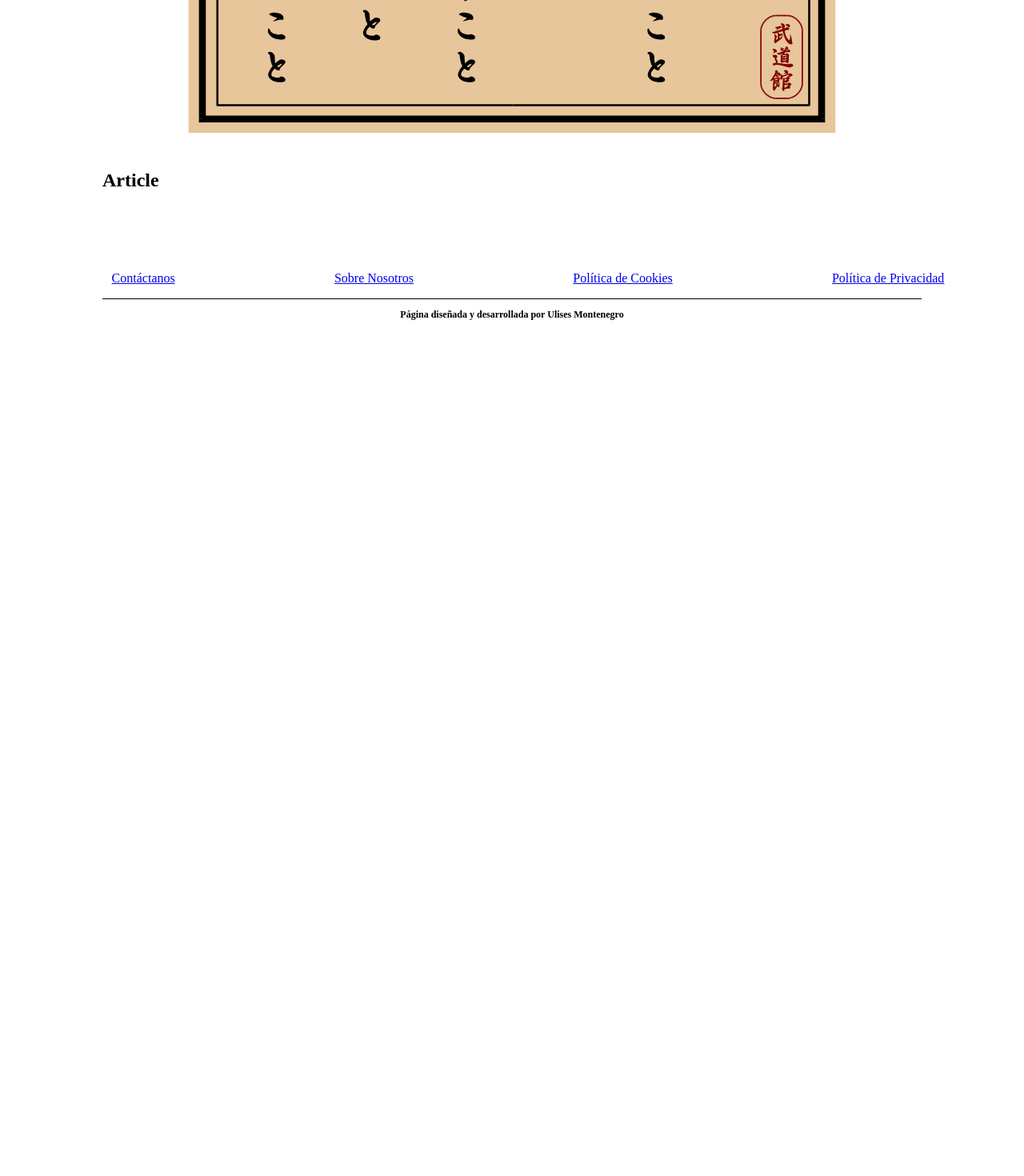
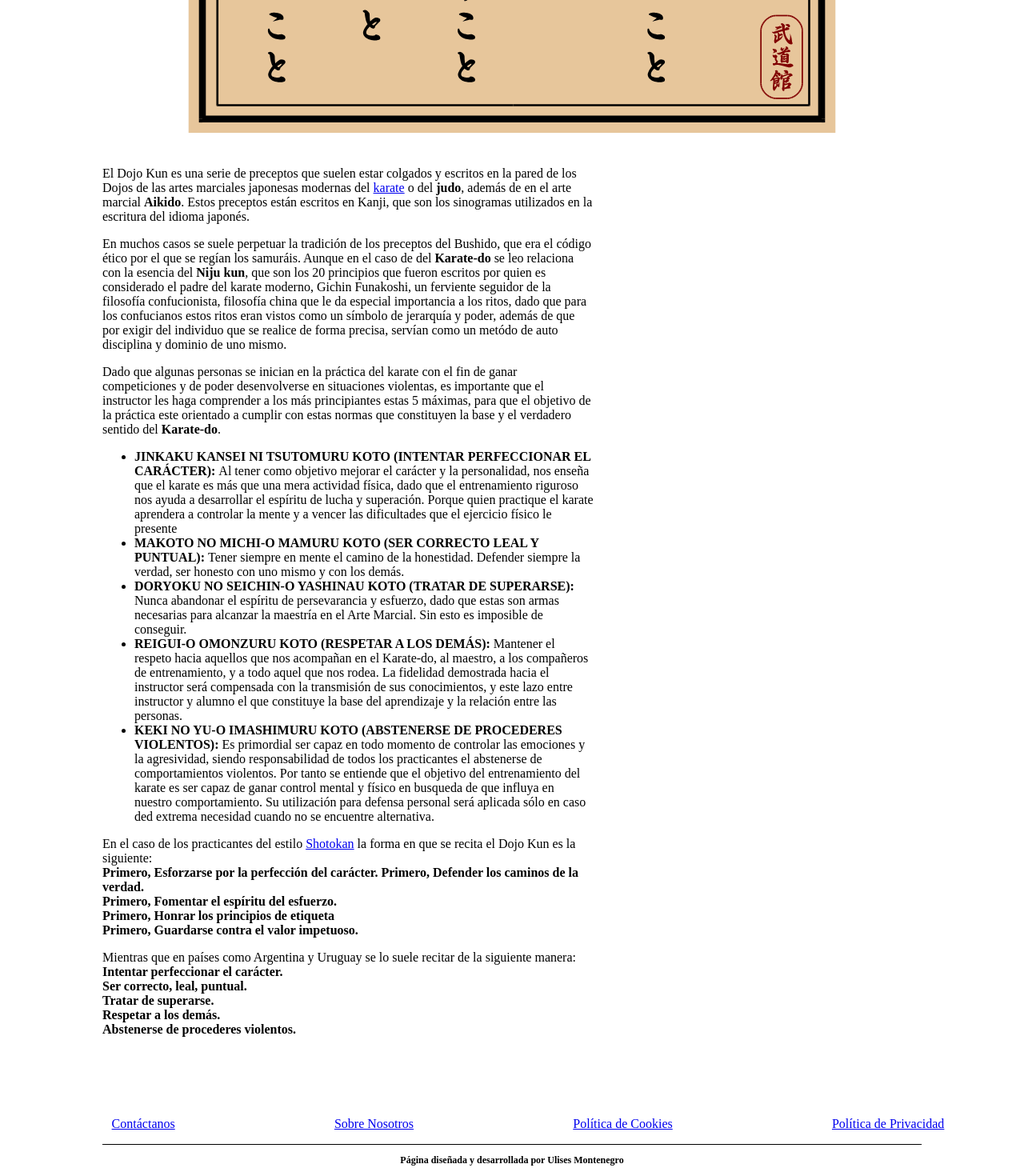
Before and after one commit to Ulise22/karate-info, a Next.js app: page /articulos/dojo-kun in a window 1280 px wide. Shown: the part 747-2217 px from the top of the page at 80% size. Before the commit the page ends 1160 px from the top, so only its background shows below. Built offline with nearby package versions, Linux system fonts and the light colour scheme; a web font is replaced by a local one.

Commit message:
Dojo-kun article done

```diff
--- a/src/app/articulos/(articles-list)/(0-10)/dojo-kun/page.tsx
+++ b/src/app/articulos/(articles-list)/(0-10)/dojo-kun/page.tsx
@@ -1,14 +1,36 @@
 import ArticlesHero from '@/components/ArticlesHero'
 import styles from '../../../article.module.css'
 import dojo from '@/assets/homepage/articles/dojo_kun.svg'
+import Link from 'next/link'
 
 export default function DojoKun () {
     return(
         <main className={styles.article}>
             <ArticlesHero title='Dojo Kun' img={dojo} />
             <section className={styles.article__container}>
-                <h1>Article</h1>
-            </section>
+                <p>El Dojo Kun es una serie de preceptos que suelen estar colgados y escritos en la pared de los Dojos de las artes marciales japonesas modernas del <Link href='/articulos/karate-do'>karate</Link> o del <b>judo</b>, además de en el arte marcial <b>Aikido</b>. Estos preceptos están escritos en Kanji, que son los sinogramas utilizados en la escritura del idioma japonés.</p>
+                <p>En muchos casos se suele perpetuar la tradición de los preceptos del Bushido, que era el código ético por el que se regían los samuráis. Aunque en el caso de del <b>Karate-do</b> se leo relaciona con la esencia del <b>Niju kun</b>, que son los 20 principios que fueron escritos por quien es considerado el padre del karate moderno, Gichin Funakoshi, un ferviente seguidor de la filosofía confucionista, filosofía china que le da especial importancia a los ritos, dado que para los confucianos estos ritos eran vistos como un símbolo de jerarquía y poder, además de que por exigir del individuo que se realice de forma precisa, servían como un metódo de auto disciplina y dominio de uno mismo.</p>
+                <p>Dado que algunas personas se inician en la práctica del karate con el fin de ganar competiciones y de poder desenvolverse en situaciones violentas, es importante que el instructor les haga comprender a los más principiantes estas 5 máximas, para que el objetivo de la práctica este orientado a cumplir con estas normas que constituyen la base y el verdadero sentido del <b>Karate-do</b>.</p>
+                <ul>
+                    <li><b>JINKAKU KANSEI NI TSUTOMURU KOTO (INTENTAR PERFECCIONAR EL CARÁCTER): </b>Al tener como objetivo mejorar el carácter y la personalidad, nos enseña que el karate es más que una mera actividad física, dado que el entrenamiento riguroso nos ayuda a desarrollar el espíritu de lucha y superación. Porque quien practique el karate aprendera a controlar la mente y a vencer las dificultades que el ejercicio físico le presente</li>
+                    <li><b>MAKOTO NO MICHI-O MAMURU KOTO (SER CORRECTO LEAL Y PUNTUAL): </b>Tener siempre en mente el camino de la honestidad. Defender siempre la verdad, ser honesto con uno mismo y con los demás.</li>
+                    <li><b>DORYOKU NO SEICHIN-O YASHINAU KOTO (TRATAR DE SUPERARSE): </b>Nunca abandonar el espíritu de persevarancia y esfuerzo, dado que estas son armas necesarias para alcanzar la maestría en el Arte Marcial. Sin esto es imposible de conseguir.</li>
+                    <li><b>REIGUI-O OMONZURU KOTO (RESPETAR A LOS DEMÁS): </b>Mantener el respeto hacia aquellos que nos acompañan en el Karate-do, al maestro, a los compañeros de entrenamiento, y a todo aquel que nos rodea. La fidelidad demostrada hacia el instructor será compensada con la transmisión de sus conocimientos, y este lazo entre instructor y alumno el que constituye la base del aprendizaje y la relación entre las personas.</li>
+                    <li><b>KEKI NO YU-O IMASHIMURU KOTO (ABSTENERSE DE PROCEDERES VIOLENTOS): </b>Es primordial ser capaz en todo momento de controlar las emociones y la agresividad, siendo responsabilidad de todos los practicantes el abstenerse de comportamientos violentos. Por tanto se entiende que el objetivo del entrenamiento del karate es ser capaz de ganar control mental y físico en busqueda de que influya en nuestro comportamiento. Su utilización para defensa personal será aplicada sólo en caso ded extrema necesidad cuando no se encuentre alternativa.</li>
+                </ul>
+                <p>En el caso de los practicantes del estilo <Link href='/estilos/karate-shotokan'>Shotokan</Link> la forma en que se recita el Dojo Kun es la siguiente:<br /> <b>Primero, Esforzarse por la perfección del carácter.
+                    Primero, Defender los caminos de la verdad.<br />
+                    Primero, Fomentar el espíritu del esfuerzo.<br />
+                    Primero, Honrar los principios de etiqueta<br />
+                    Primero, Guardarse contra el valor impetuoso.</b>
+                </p>
+                <p>Mientras que en países como Argentina y Uruguay se lo suele recitar de la siguiente manera: <br />
+                    <b>Intentar perfeccionar el carácter.<br />
+                    Ser correcto, leal, puntual.<br />
+                    Tratar de superarse.<br />
+                    Respetar a los demás.<br />
+                    Abstenerse de procederes violentos.</b></p>
+                                </section>
         </main>
     )
 }
```
